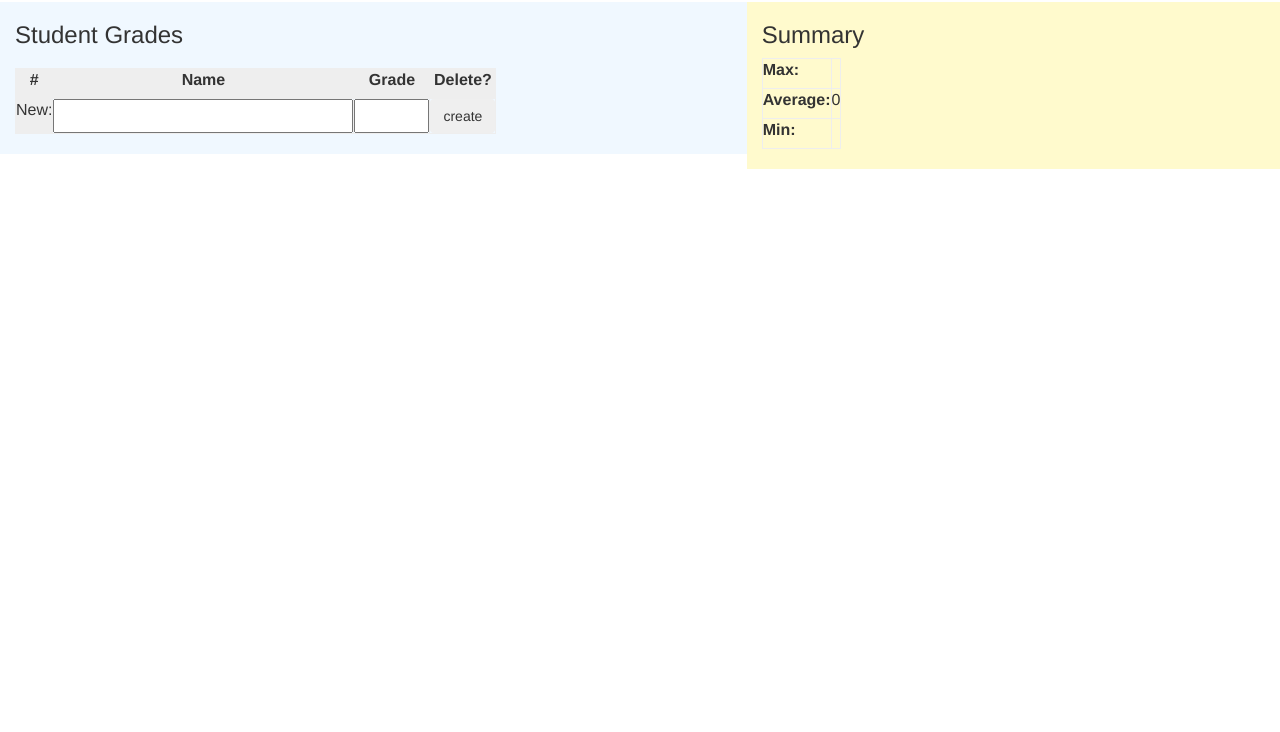
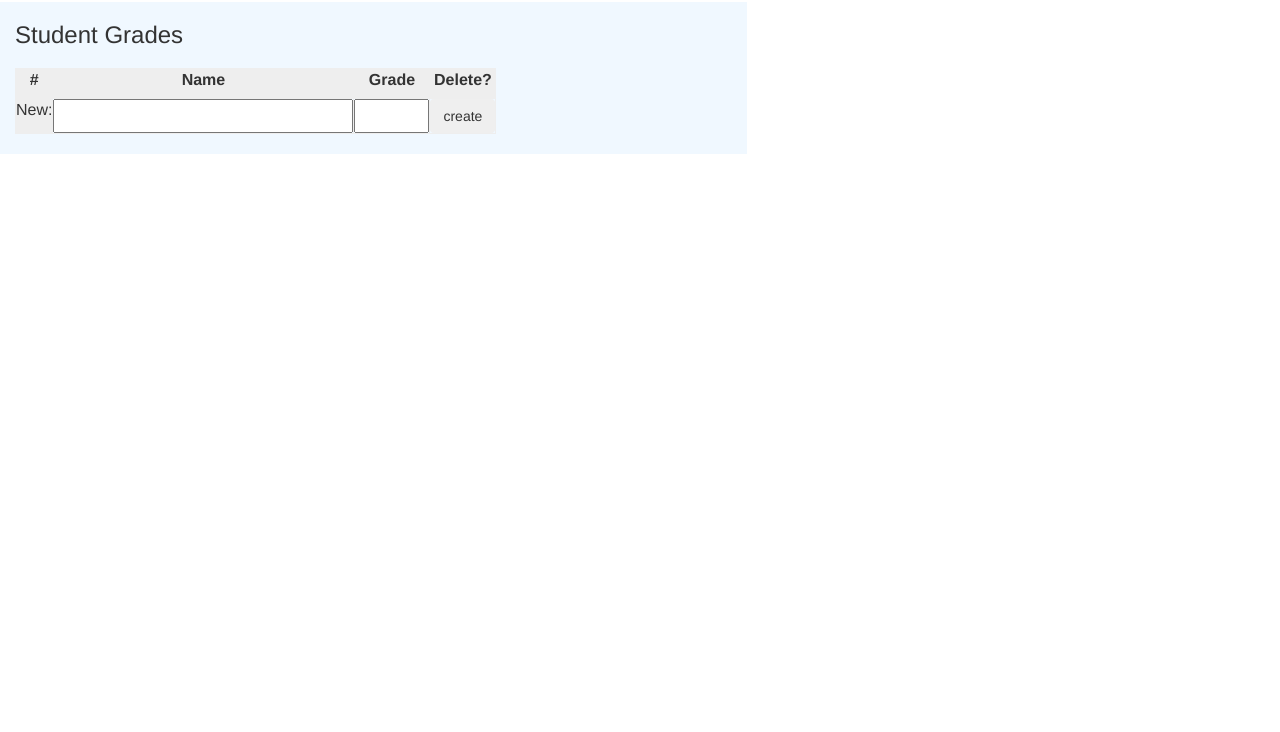
Before and after one commit to chairfield/angular-grade-sheet-basic, a website: page index.html in a window 1280 px wide. Shown: the part 68-800 px from the top of the page. Drawn offline with nearby package versions, Linux system fonts and the light colour scheme.

Commit message:
only showing summary and average when they provide useful information, and capping the average at 2 decimal places

```diff
--- a/index.html
+++ b/index.html
@@ -113,16 +113,18 @@
                         </tr>
                     </table>
                 </div>
-                <div class="col-xs-12 col-sm-5 col-md-5" style="background-color: LemonChiffon;">
+                <div class="col-xs-12 col-sm-5 col-md-5"
+                     style="background-color: LemonChiffon;"
+                     ng-show="entries.length >= 1">
                     <h3>Summary</h3>
                     <table class="table">
                         <tr>
                             <td><label>Max:</label></td>
                             <td>{{ _(entries).max('grade').grade }}</td>
                         </tr>
-                        <tr>
+                        <tr ng-show="entries.length >= 2">
                             <td><label>Average:</label></td>
-                            <td>{{ _(entries).reduce(averageIteratee, 0) }}</td>
+                            <td>{{ _(entries).reduce(averageIteratee, 0) | number:2 }}</td>
                         </tr>
                         <tr>
                             <td><label>Min:</label></td>
```
